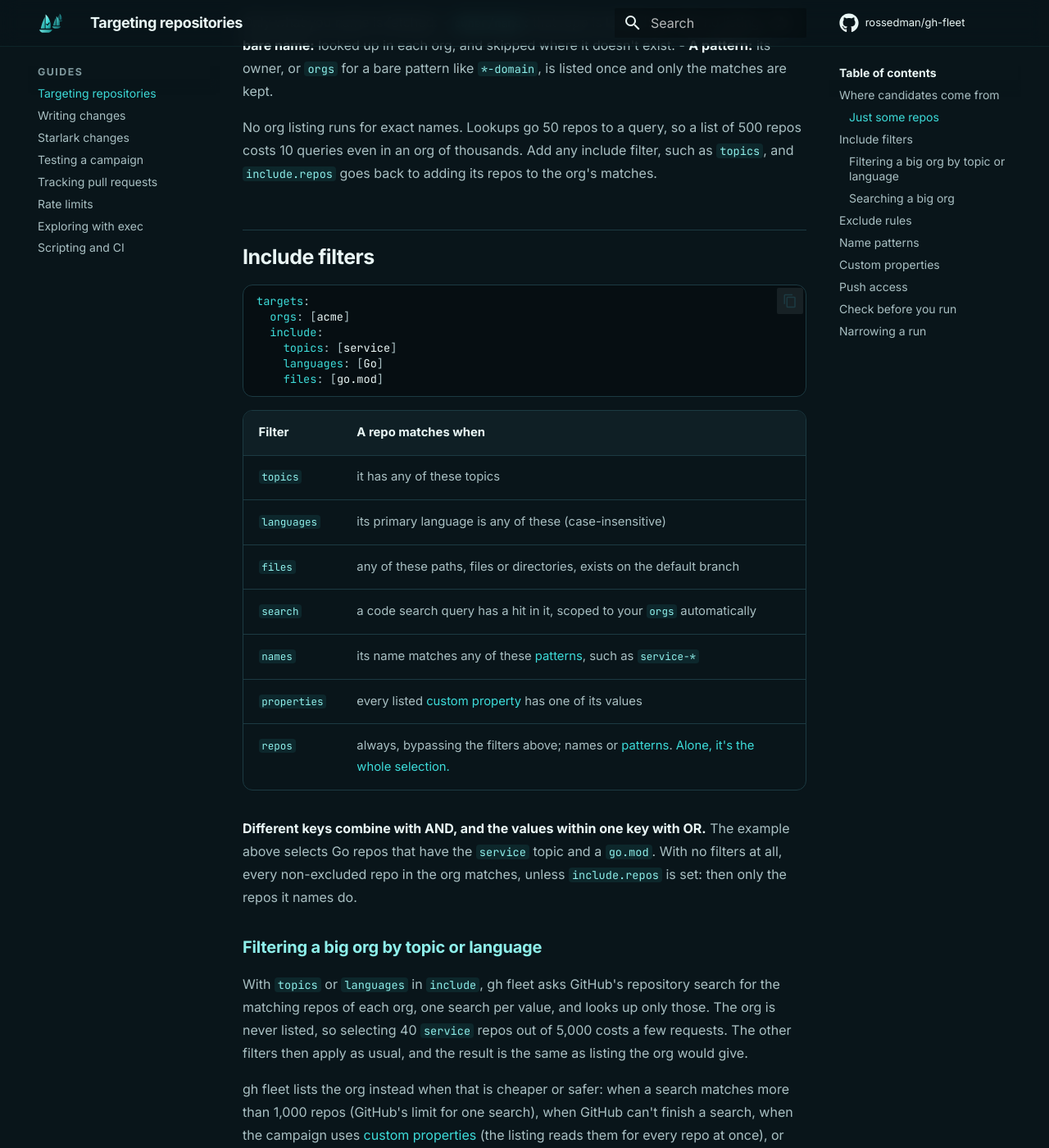
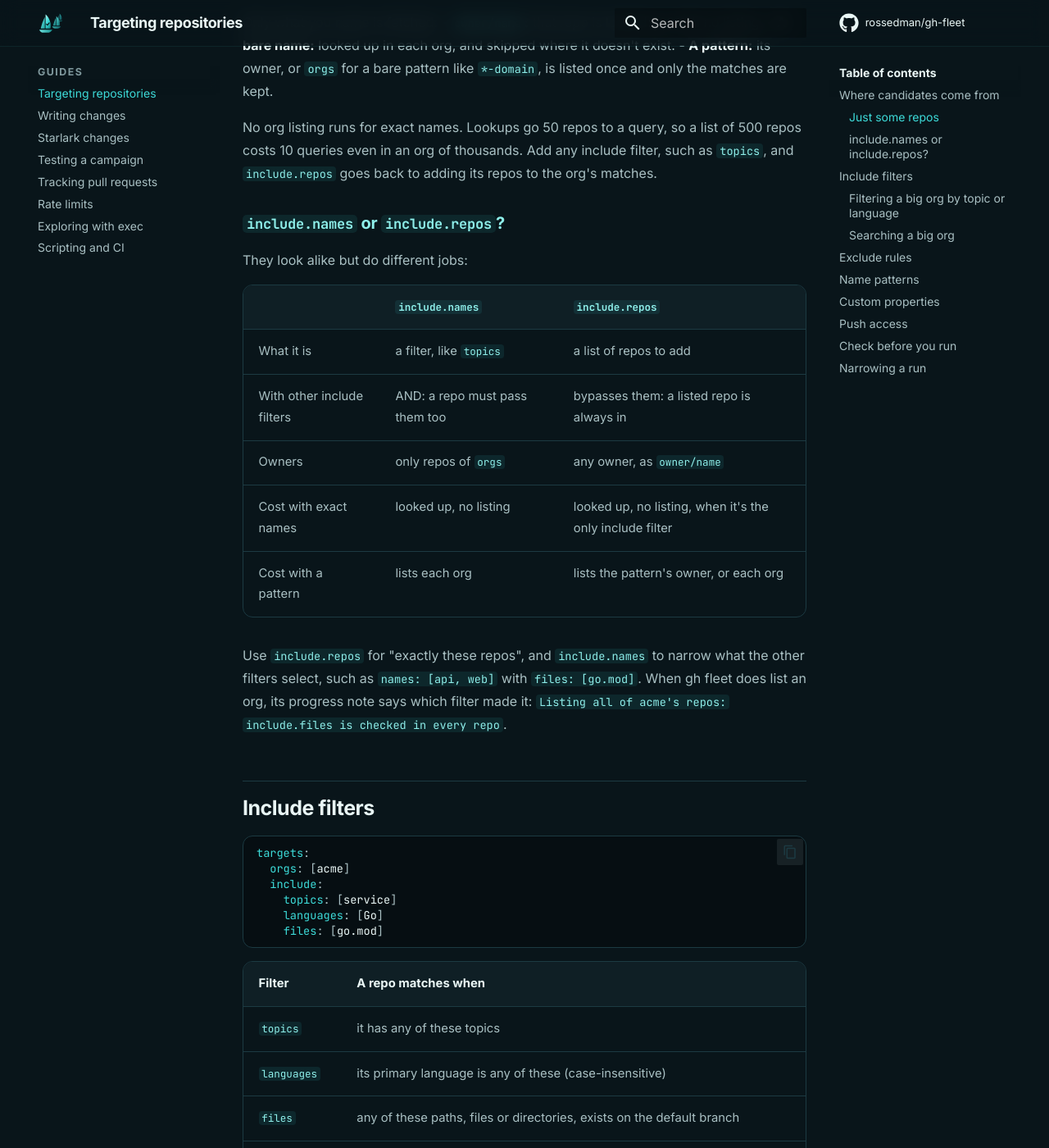
Before and after one commit to rossedman/gh-fleet, an MkDocs documentation site: the page built from docs/guides/targeting.md, in a window 1280 px wide and 1400 px high, scrolled down 870 px. Shown: the whole window at 82% size. Built offline with MkDocs 1.6.1 and Material for MkDocs 9.7.7, drawn with Linux system fonts in a browser that asks for light colours; comment, search, counter and statistics services are not loaded; some of the changed text lies outside the part shown.

Commit message:
perf: look up exact include.names instead of listing the org
include.names is a filter ANDed with the others, so when every name is
exact (no pattern) only those repos can match. Resolve now looks them up
in each org, 50 to a query, instead of listing every repo of the org and
filtering. `names: [api]` in an org of thousands costs one query rather
than a full listing. A pattern among the names, or a fresh cached
listing, still lists, and the selected repos are the same either way.

Listing an org was silent about why it happened, which made include.names
and include.repos hard to tell apart. The progress note now names the
cause: "Listing all of acme's repos: include.files is checked in every
repo". The targeting guide gets a names-versus-repos table, and the init
template shows both keys with what each does instead of calling
include.repos "always-included".

Co-Authored-By: Claude Opus 5.5 <noreply@anthropic.com>
Claude-Session: https://claude.ai/code/session_019z6j95sjCifnAdzcbByNuc

```diff
--- a/docs/guides/targeting.md
+++ b/docs/guides/targeting.md
@@ -29,6 +29,20 @@ Only what you name is fetched:
 - **A pattern:** its owner, or `orgs` for a bare pattern like `*-domain`, is listed once and only the matches are kept.
 
 No org listing runs for exact names. Lookups go 50 repos to a query, so a list of 500 repos costs 10 queries even in an org of thousands. Add any include filter, such as `topics`, and `include.repos` goes back to adding its repos to the org's matches.
+
+### `include.names` or `include.repos`?
+
+They look alike but do different jobs:
+
+| | `include.names` | `include.repos` |
+| --- | --- | --- |
+| What it is | a filter, like `topics` | a list of repos to add |
+| With other include filters | AND: a repo must pass them too | bypasses them: a listed repo is always in |
+| Owners | only repos of `orgs` | any owner, as `owner/name` |
+| Cost with exact names | looked up, no listing | looked up, no listing, when it's the only include filter |
+| Cost with a pattern | lists each org | lists the pattern's owner, or each org |
+
+Use `include.repos` for "exactly these repos", and `include.names` to narrow what the other filters select, such as `names: [api, web]` with `files: [go.mod]`. When gh fleet does list an org, its progress note says which filter made it: `Listing all of acme's repos: include.files is checked in every repo`.
 
 ## Include filters
 
@@ -109,7 +123,7 @@ targets:
 
 Matching ignores case. A pattern without a slash matches the repo's name, and one with a slash matches `owner/name`, so `*-domain` and `acme/*-domain` both work. This holds everywhere repos are listed: `include.names`, `include.repos`, `exclude.repos`, [`vars.match[].when.repos`](../configuration.md#variables) and [`limits.waves[].repos`](tracking-prs.md#rolling-out-in-waves).
 
-`include.names` is a filter like `topics`, so it combines with the other filters with AND: `names: [service-*]` and `languages: [Go]` select Go repos named `service-*`. A pattern in `include.repos` instead adds every match and bypasses the filters, as a plain name does. With an owner, the owner doesn't need to be in `orgs`: `tools/cli-*` lists `tools` once and keeps the matches. Without one, as in `*-domain`, or with a pattern for the owner, as in `*/cli-*`, it only matches the repos of `orgs`, so the campaign needs `orgs`.
+`include.names` is a filter like `topics`, so it combines with the other filters with AND: `names: [service-*]` and `languages: [Go]` select Go repos named `service-*`. When every name is exact, with no pattern, only those repos can match, so gh fleet looks them up in each org instead of listing it. A pattern in `include.repos` instead adds every match and bypasses the filters, as a plain name does. With an owner, the owner doesn't need to be in `orgs`: `tools/cli-*` lists `tools` once and keeps the matches. Without one, as in `*-domain`, or with a pattern for the owner, as in `*/cli-*`, it only matches the repos of `orgs`, so the campaign needs `orgs`.
 
 A pattern that doesn't parse, such as `acme/[ab`, is an error when the campaign loads, with its line and column.
 
```
Also changed, not shown: 3 other files.
